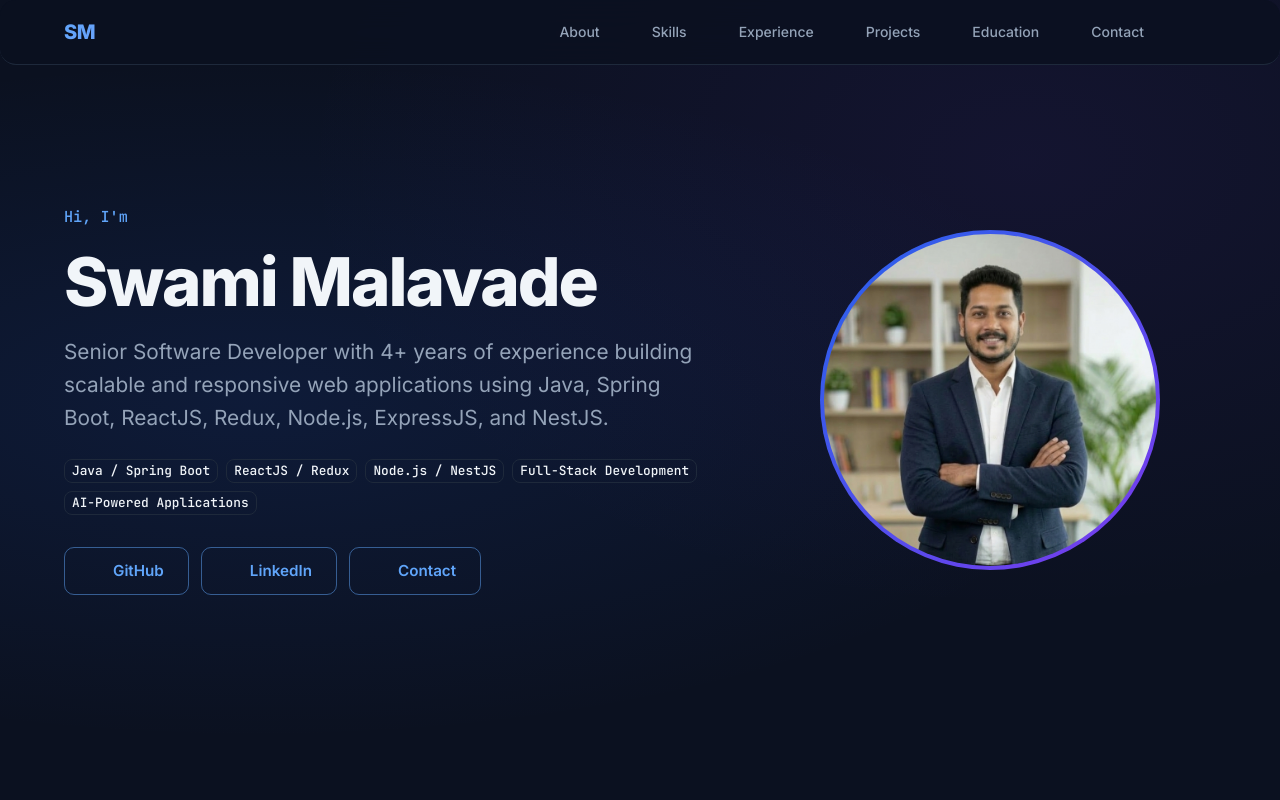
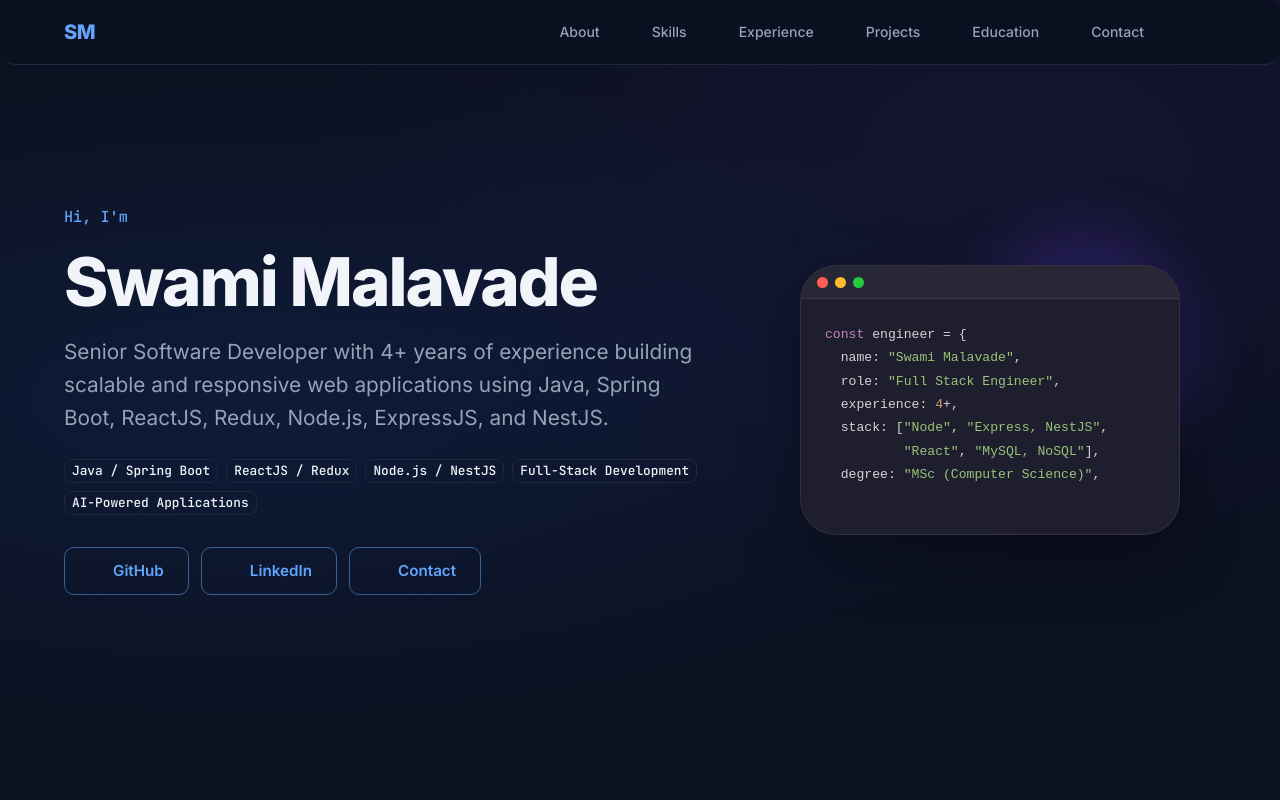
Before and after one commit to SwamiMalavade/portfolio, a React (Vite) app: page / in a window 1280 px wide. Shown: the top 800 px of the page. Built offline with nearby package versions, Linux system fonts and the light colour scheme; some icons are missing.

Commit message:
update V1.1

```diff
--- a/src/components/Hero.jsx
+++ b/src/components/Hero.jsx
@@ -21,6 +21,13 @@ const fadeUp = (delay = 0) => ({
 const fadeScale = {
   hidden: { opacity: 0, scale: 0.85 },
   visible: { opacity: 1, scale: 1, transition: { duration: 0.7, delay: 0.2, ease: 'easeOut' } },
+};
+
+const CODE_TOKEN = {
+  kw: { color: '#c586c0' },
+  str: { color: '#98c379' },
+  num: { color: '#d19a66' },
+  fn: { color: '#61afef' },
 };
 
 export default function Hero() {
@@ -153,28 +160,99 @@ export default function Hero() {
             size={{ xs: 12, md: 5 }}
             sx={{ display: 'flex', justifyContent: 'center', order: { xs: 1, md: 2 } }}
           >
-            <motion.div initial="hidden" animate="visible" variants={fadeScale}>
+            <motion.div
+              initial="hidden"
+              animate="visible"
+              variants={fadeScale}
+              style={{ position: 'relative', width: '100%', maxWidth: 380 }}
+            >
+              <Box
+                aria-hidden="true"
+                sx={{
+                  position: 'absolute',
+                  width: { xs: 160, sm: 200, md: 240 },
+                  height: { xs: 160, sm: 200, md: 240 },
+                  borderRadius: '50%',
+                  top: -36,
+                  right: -24,
+                  background:
+                    'radial-gradient(circle, rgba(37, 99, 235, 0.45) 0%, rgba(124, 58, 237, 0.25) 55%, transparent 75%)',
+                  filter: 'blur(30px)',
+                  zIndex: 0,
+                  animation: 'heroOrbFloat 6s ease-in-out infinite',
+                  '@keyframes heroOrbFloat': {
+                    '0%, 100%': { transform: 'translateY(0px)' },
+                    '50%': { transform: 'translateY(-18px)' },
+                  },
+                }}
+              />
+
               <Box
                 sx={{
-                  width: { xs: 200, sm: 260, md: 340 },
-                  height: { xs: 200, sm: 260, md: 340 },
-                  borderRadius: '50%',
-                  padding: '4px',
-                  background: 'linear-gradient(135deg, #2563EB, #7C3AED)',
+                  position: 'relative',
+                  zIndex: 1,
+                  borderRadius: 3,
+                  overflow: 'hidden',
+                  border: '1px solid rgba(255,255,255,0.08)',
+                  boxShadow: '0 20px 60px rgba(0,0,0,0.35)',
+                  bgcolor: '#1e1e2e',
                 }}
               >
                 <Box
-                  component="img"
-                  src="/profile.png"
-                  alt="Swami Malavade"
                   sx={{
-                    width: '100%',
-                    height: '100%',
-                    borderRadius: '50%',
-                    objectFit: 'cover',
-                    display: 'block',
+                    display: 'flex',
+                    gap: 0.9,
+                    px: 2,
+                    py: 1.3,
+                    bgcolor: 'rgba(255,255,255,0.04)',
+                    borderBottom: '1px solid rgba(255,255,255,0.08)',
                   }}
-                />
+                >
+                  <Box sx={{ width: 11, height: 11, borderRadius: '50%', bgcolor: '#ff5f56' }} />
+                  <Box sx={{ width: 11, height: 11, borderRadius: '50%', bgcolor: '#ffbd2e' }} />
+                  <Box sx={{ width: 11, height: 11, borderRadius: '50%', bgcolor: '#27c93f' }} />
+                </Box>
+
+                <Box
+                  component="pre"
+                  sx={{
+                    m: 0,
+                    p: { xs: 2, sm: 3 },
+                    overflowX: 'auto',
+                    fontFamily: '"JetBrains Mono", monospace',
+                    fontSize: { xs: '0.72rem', sm: '0.82rem' },
+                    lineHeight: 1.7,
+                    color: '#d4d4d4',
+                  }}
+                >
+                  <code>
+                    <span style={CODE_TOKEN.kw}>const</span>
+                    {' engineer = {\n'}
+                    {'  name: '}
+                    <span style={CODE_TOKEN.str}>"Swami Malavade"</span>
+                    {',\n'}
+                    {'  role: '}
+                    <span style={CODE_TOKEN.str}>"Full Stack Engineer"</span>
+                    {',\n'}
+                    {'  experience: '}
+                    <span style={CODE_TOKEN.num}>4</span>
+                    {'+,\n'}
+                    {'  stack: ['}
+                    <span style={CODE_TOKEN.str}>"Node"</span>
+                    {', '}
+                    <span style={CODE_TOKEN.str}>"Express, NestJS"</span>
+                    {',\n'}
+                    {'          '}
+                    <span style={CODE_TOKEN.str}>"React"</span>
+                    {', '}
+                    <span style={CODE_TOKEN.str}>"MySQL, NoSQL"</span>
+                    {'],\n'}
+                    {'  degree: '}
+                    <span style={CODE_TOKEN.str}>"MSc (Computer Science)"</span>
+                    {',\n'}
+                    {'  '}
+                  </code>
+                </Box>
               </Box>
             </motion.div>
           </Grid>
```
